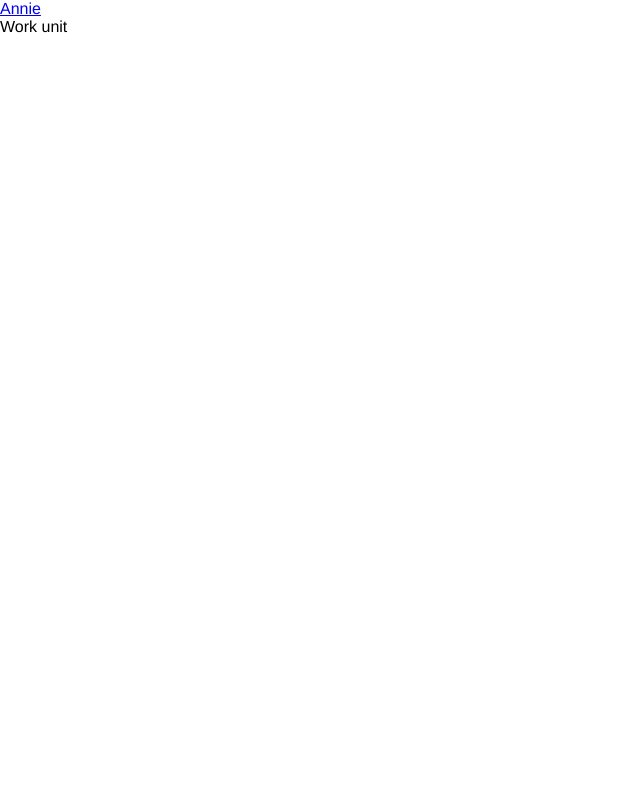
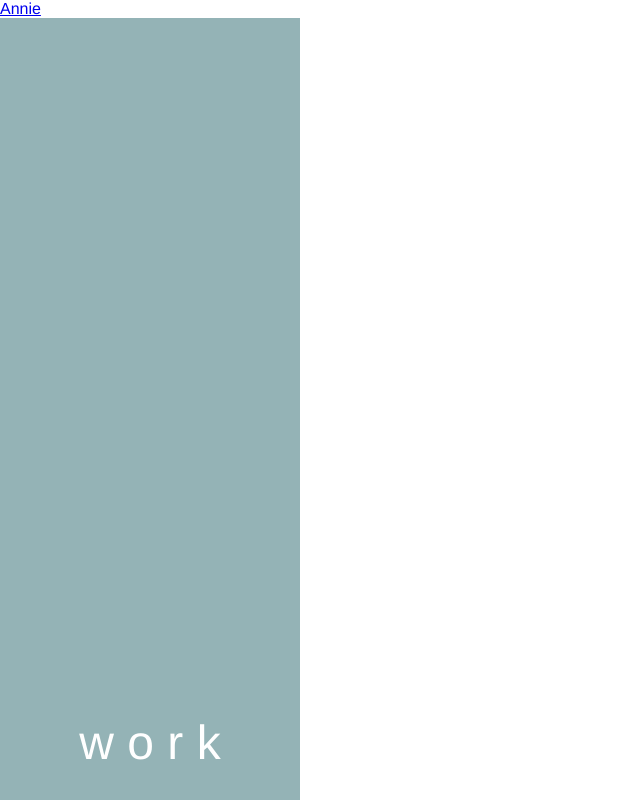
Before and after one commit to anniebae/react_palette, a React app: page / in a window 1280 px wide. Both pictures are taken after a click on the link "Work". Shown: the whole page, without its empty margins (0-640 px from the left). Built offline with nearby package versions, Linux system fonts and the light colour scheme.

Commit message:
universal styling vs individual unique stylesheets

```diff
--- a/src/components/App/styles.scss
+++ b/src/components/App/styles.scss
@@ -64,4 +64,21 @@ html, body {
 			}
 		}
 	}
+
+	.fixed-left {
+		background: #520303;
+	    position: fixed;
+	    height: 100%;
+	    width: 300px;
+
+	    p {
+			position: absolute;
+			bottom: 0;
+			left: 0;
+			right: 0;
+			text-align: center;
+			color: #fff;
+			font-size: -webkit-xxx-large;
+	    }
+	}
 }
--- a/src/components/Contact/index.js
+++ b/src/components/Contact/index.js
@@ -1,9 +1,14 @@
 import React, { Component } from 'react'
+import css from './styles.css'
 
 class Contact extends Component {
 	render() {
 		return(
-			<div>Contact</div>
+			<div className="contactWrapper">
+				<div className="fixed-left">
+					<p>c o n t a c t</p>
+				</div>
+			</div>
 		)
 	}
 }
--- /dev/null
+++ b/src/components/Contact/styles.scss
@@ -0,0 +1,5 @@
+.contactWrapper {
+	.fixed-left {
+		background: #520303;
+	}
+}
--- a/src/components/Work/index.js
+++ b/src/components/Work/index.js
@@ -1,9 +1,14 @@
 import React, { Component } from 'react'
+import css from './styles.css'
 
 class Work extends Component {
 	render() {
 		return(
-			<div>Work unit</div>
+			<div className="workWrapper">
+				<div className="fixed-left">
+					<p>w o r k</p>
+				</div>
+			</div>
 		)
 	}
 }
--- /dev/null
+++ b/src/components/Work/styles.scss
@@ -0,0 +1,5 @@
+.workWrapper {
+	.fixed-left {
+		background: #94b3b6;
+	}
+}
```
Also changed, not shown: build/bundle.js, src/components/App/styles.css, src/components/Contact/styles.css (added), src/components/Work/styles.css (added), 4 other files.
